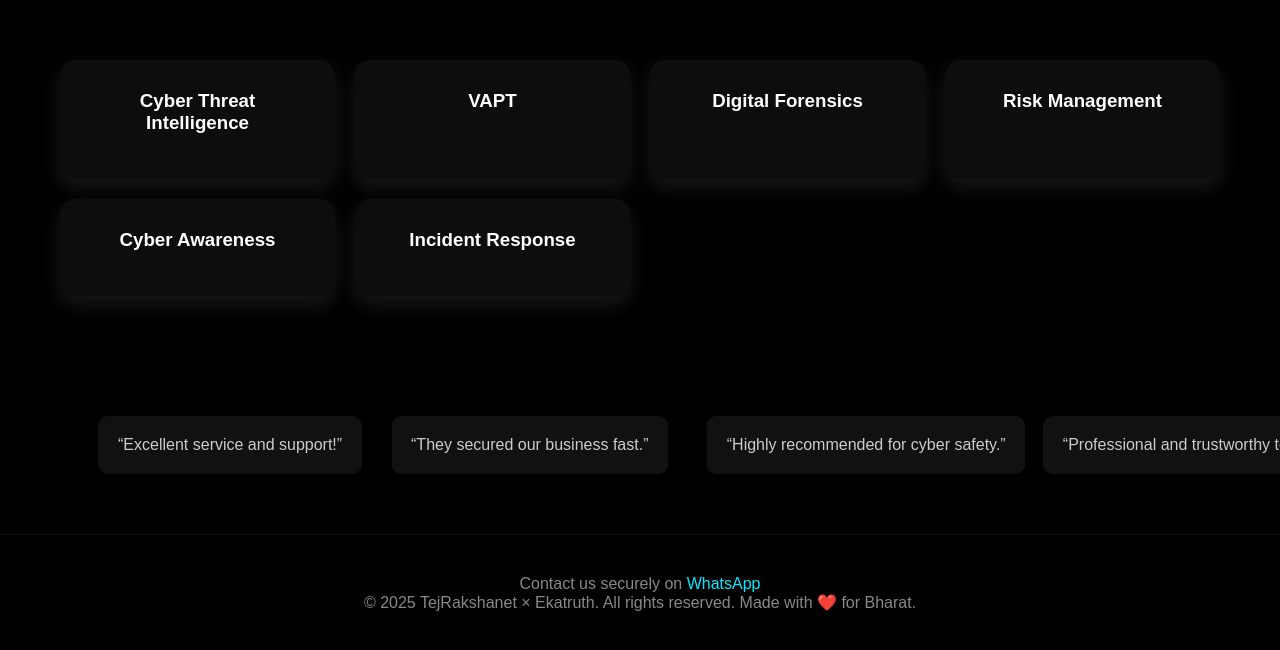
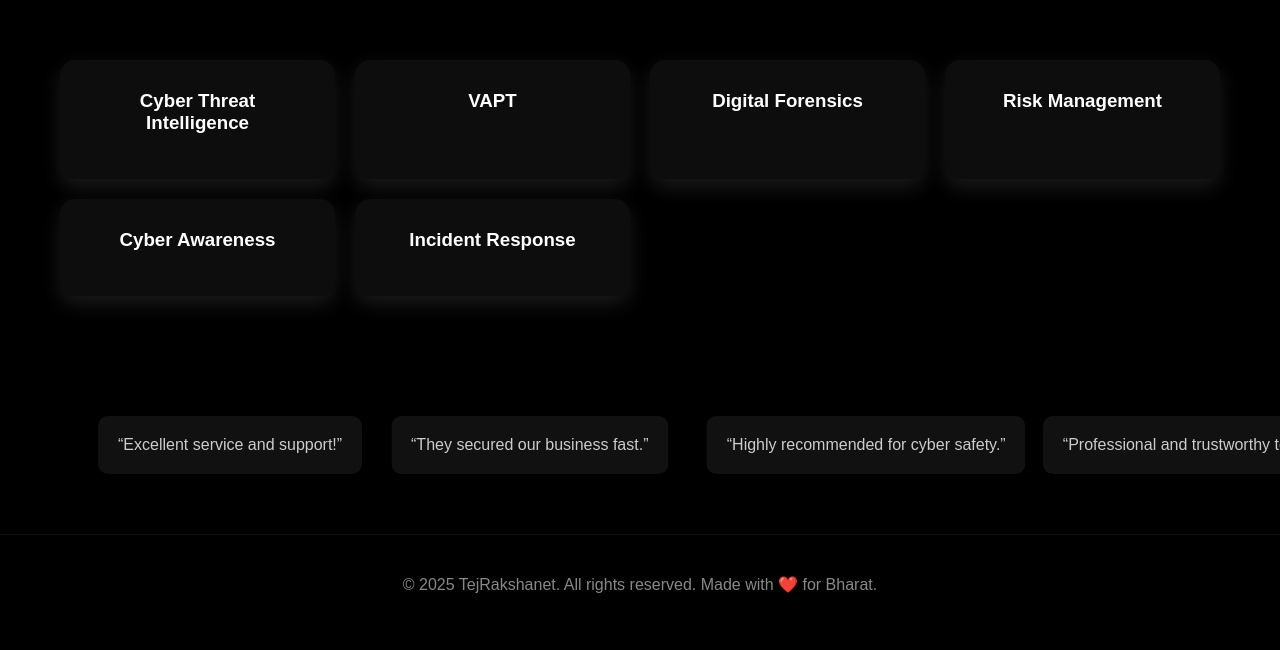
Before and after one commit to devathrv/Diaa, a plain HTML site: page index.html in a window 1280 px wide. Shown: the part 880-1530 px from the top of the page. Drawn offline with Linux system fonts and the light colour scheme.

Commit message:
Update index.html

```diff
--- a/index.html
+++ b/index.html
@@ -67,8 +67,8 @@
 </section>
 
 <footer>
-  <p>Contact us securely on <a href="https://wa.me/918779989576" style="color:#00eaff; text-decoration:none;">WhatsApp</a></p>
-  <p>&copy; 2025 TejRakshanet × Ekatruth. All rights reserved. Made with ❤️ for Bharat.</p>
+
+  <p>&copy; 2025 TejRakshanet. All rights reserved. Made with ❤️ for Bharat.</p>
 </footer>
 
 <script>
```
